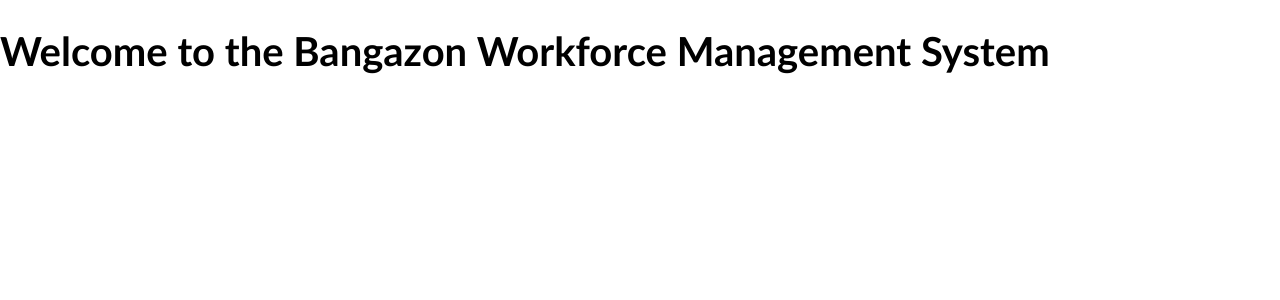
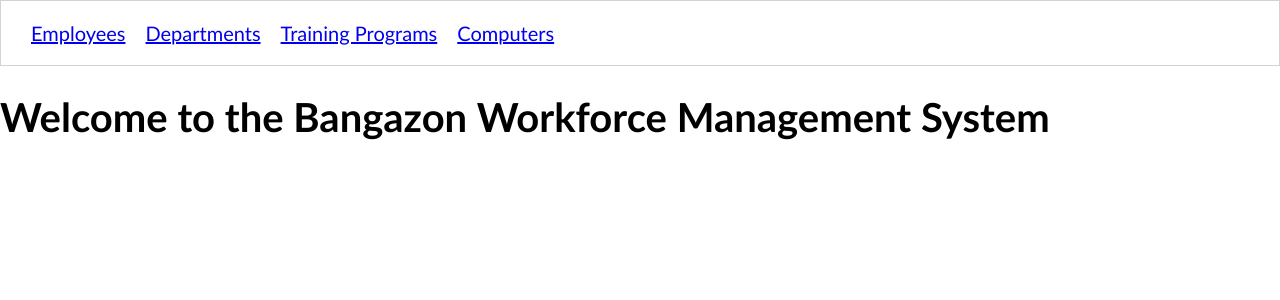
Before and after one commit to nss-day-cohort-38/bangazon-workforce-management-alpha-orionis, a Django app: page / in a window 1280 px wide. Shown: the top 300 px of the page. Run offline with Django 3.2, Linux system fonts and the light colour scheme.

Commit message:
simple navbar added

```diff
--- a/hrapp/static/styles/base.css
+++ b/hrapp/static/styles/base.css
@@ -8,3 +8,15 @@
 .main-content {
   padding: 1em 2em;
 }
+
+.navList {
+  list-style-type: none;
+  display: flex;
+  border: 1px solid lightgray;
+  padding: 1em;
+  margin: 0;
+}
+
+.navList__route {
+  margin: 0 0.5em;
+}
--- a/hrapp/templates/shared/base.html
+++ b/hrapp/templates/shared/base.html
@@ -13,6 +13,14 @@
 </head>
 
 <body>
+    <nav id="site-nav">
+        <ol class="navList">
+            <li class="navList__route"><a href="{% url 'hrapp:employee_list' %}">Employees</a></li>
+            <li class="navList__route"><a href="{% url 'hrapp:department_list' %}">Departments</a></li>
+            <li class="navList__route"><a href="{% url 'hrapp:training' %}">Training Programs</a></li>
+            <li class="navList__route"><a href="{% url 'hrapp:computer_list' %}">Computers</a></li>
+        </ol>
+    </nav>
 
     {% block content %}
     {% endblock %}
```
